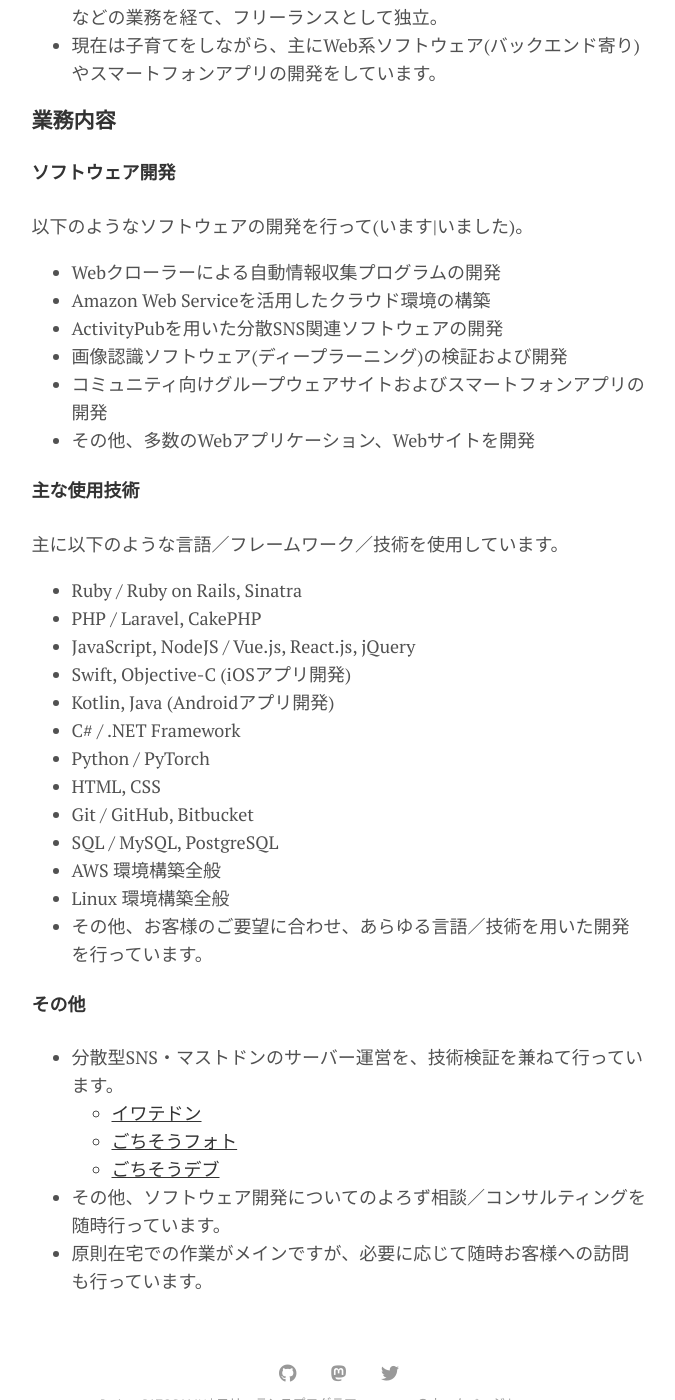
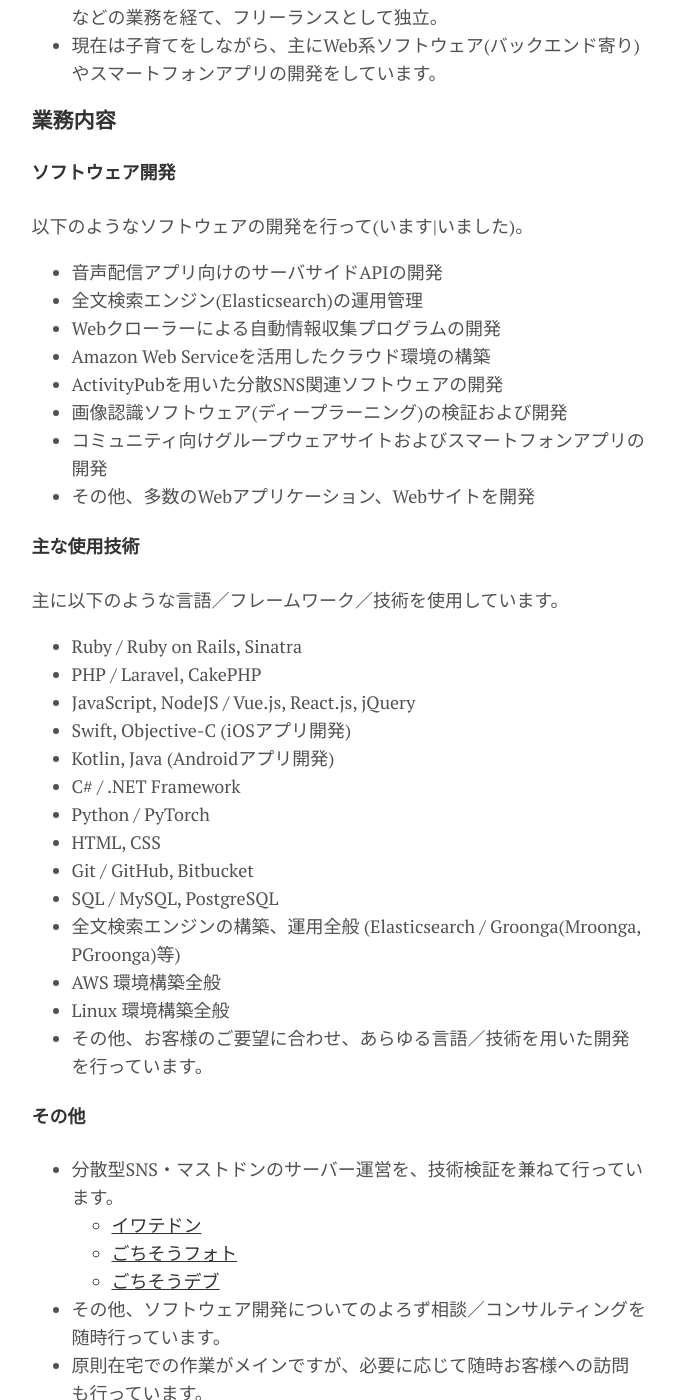
Before and after one commit to aquarla/aquarla.github.io, a Jekyll site: the page built from menu/about.md, in a window 1280 px wide and 1400 px high, scrolled down 630 px. Shown: the whole window, without its empty margins (301-976 px from the left). Built offline with Jekyll 4.4.1, drawn with Linux system fonts in a browser that asks for light colours; nearby versions of some CDN libraries.

Commit message:
Update about page.

```diff
--- a/_data/settings.yml
+++ b/_data/settings.yml
@@ -8,7 +8,6 @@ google-ID: 'UA-112060364-1'
 
 menu:
 - {name: 'About', path: 'menu', url: 'about.html'}
-- {name: 'Blog', path: 'menu', url: 'blog.html'}
 - {name: 'Contact', path: 'menu', url: 'contact.html'}
 
 # Available social icons are powered by Font Awesome, so you can use any icon that they offer
--- a/_includes/menu.html
+++ b/_includes/menu.html
@@ -3,6 +3,7 @@
     {% for item in site.data.settings.menu %}
     <a href="{{ item.path | relative_url }}/{{ item.url }}">{{ item.name }}</a>
     {% endfor %}
+    <a href="https://aquarla.hatenablog.com/" target="_blank">Blog</a>
   </nav>
   <nav class="social-icons">
     {% include social-icons.html %}
--- a/menu/about.md
+++ b/menu/about.md
@@ -25,6 +25,8 @@ title: satosamuについて
 
 以下のようなソフトウェアの開発を行って\(います\|いました\)。
 
+- 音声配信アプリ向けのサーバサイドAPIの開発
+- 全文検索エンジン(Elasticsearch)の運用管理
 - Webクローラーによる自動情報収集プログラムの開発
 - Amazon Web Serviceを活用したクラウド環境の構築
 - ActivityPubを用いた分散SNS関連ソフトウェアの開発
@@ -46,6 +48,7 @@ title: satosamuについて
 - HTML, CSS
 - Git / GitHub, Bitbucket
 - SQL / MySQL, PostgreSQL
+- 全文検索エンジンの構築、運用全般 (Elasticsearch / Groonga(Mroonga, PGroonga)等)
 - AWS 環境構築全般
 - Linux 環境構築全般
 - その他、お客様のご要望に合わせ、あらゆる言語／技術を用いた開発を行っています。
```
Also changed, not shown: 1 other file.
